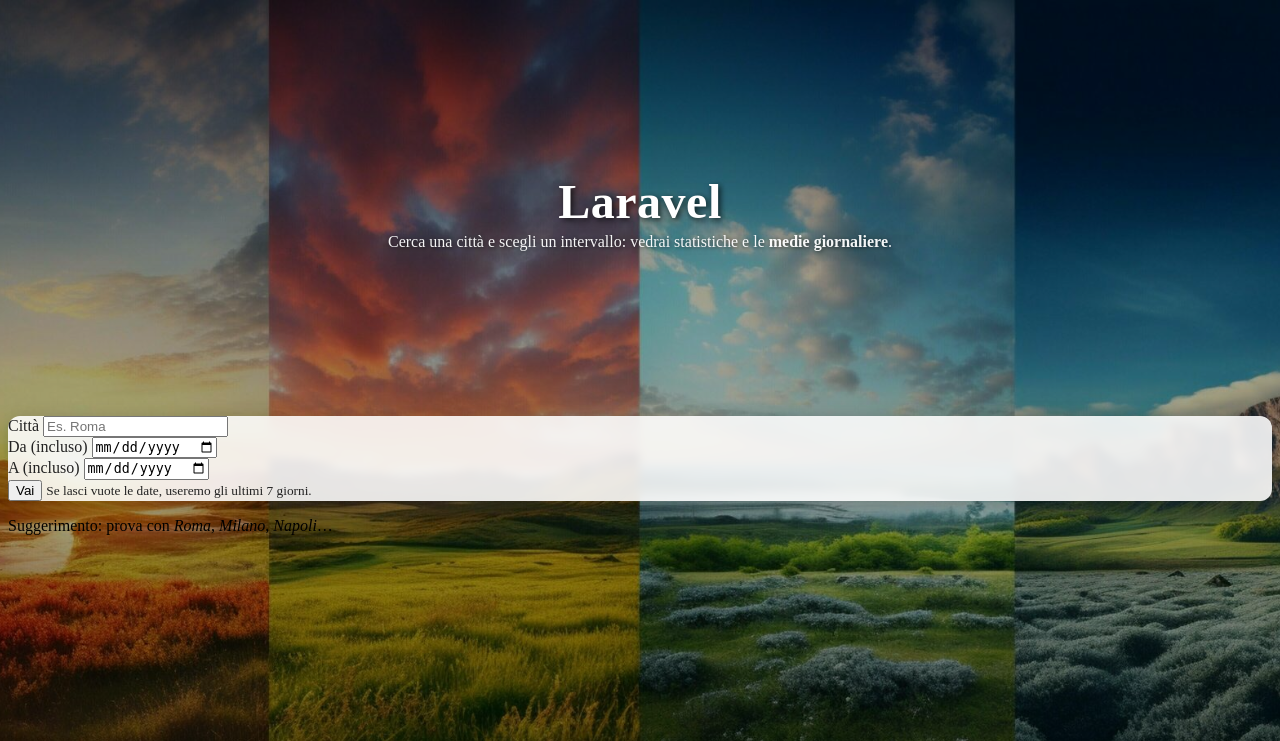
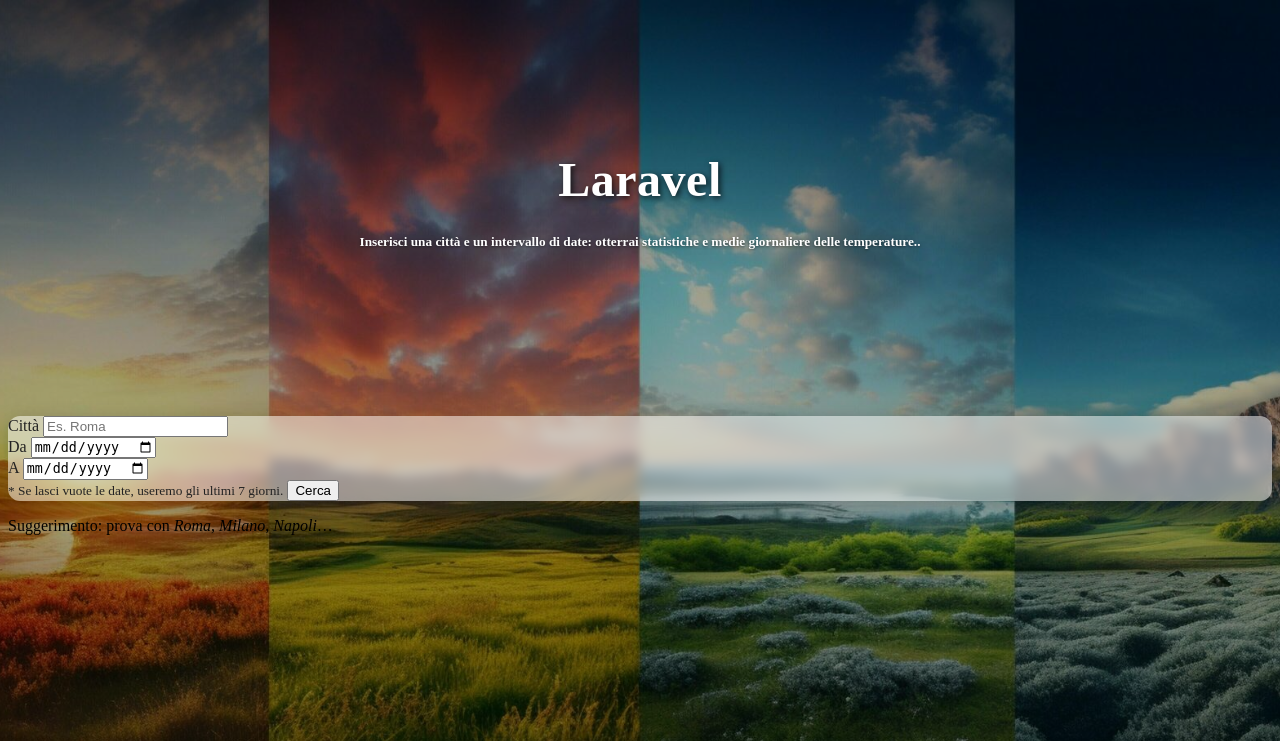
Before and after one commit to FabioCostantino84/weather-history-dashboard, a Laravel app: page / in a window 1280 px wide. Shown: the top 741 px of the page. Run offline with Laravel 12, Linux system fonts and the light colour scheme; style sheets or scripts are compiled from the project's sources.

Commit message:
Migliorata usabilità e grafica: -testo e titoli più leggibili -card con maggiore traspsrenza -aggiunto grafico

```diff
--- a/resources/css/app.css
+++ b/resources/css/app.css
@@ -107,8 +107,8 @@
    Card “vetro” (form e contenuti)
    ========================================================= */
 .card{
-  background-color: rgba(255, 255, 255, .88);
-  backdrop-filter: blur(4px);
+  background-color: rgba(255, 255, 255, .50);
+  backdrop-filter: blur(6px);
   border-radius: 12px;
   box-shadow: 0 4px 20px rgba(0,0,0, .2);
 }
--- a/resources/views/city/dashboard.blade.php
+++ b/resources/views/city/dashboard.blade.php
@@ -8,9 +8,9 @@
          così form e statistiche restano subito visibili senza scroll. --}}
     <div class="hero {{ !empty($city) ? 'hero-small' : '' }} on-bg">
       <h1 class="h1 mb-1">{{ config('app.name', 'WEATHER HISTORY By Innovhead') }}</h1>
-      <p class="subtitle">
-        Cerca una città e scegli un intervallo: vedrai statistiche e le <strong>medie giornaliere</strong>.
-      </p>
+      <h5 class="text-white">
+         <strong>Inserisci una città e un intervallo di date: otterrai statistiche e medie giornaliere delle temperature.</strong>.
+    </h5>
     </div>
 
     {{-- Messaggi flash (eventuali errori/ok) --}}
@@ -51,7 +51,7 @@
 
           {{-- Riga 2: le DATE, una accanto all’altra (su mobile vanno a capo) --}}
           <div class="col-12 col-sm-6">
-            <label for="from" class="form-label">Da (incluso)</label>
+            <label for="from" class="form-label">Da</label>
             <input
               type="date"
               id="from"
@@ -65,7 +65,7 @@
           </div>
 
           <div class="col-12 col-sm-6">
-            <label for="to" class="form-label">A (incluso)</label>
+            <label for="to" class="form-label">A</label>
             <input
               type="date"
               id="to"
@@ -80,8 +80,8 @@
 
           {{-- Pulsante invio --}}
           <div class="col-12 mt-2">
-            <button type="submit" class="btn btn-dark">Vai</button>
-            <small class="text-muted ms-2">Se lasci vuote le date, useremo gli ultimi 7 giorni.</small>
+            <small class="text-muted ms-2">* Se lasci vuote le date, useremo gli ultimi 7 giorni.</small>
+            <button type="submit" class="btn btn-dark">Cerca</button>
           </div>
         </form>
       </div>
@@ -89,11 +89,11 @@
 
     {{-- Se non abbiamo ancora fatto una ricerca, non mostriamo il resto --}}
     @if(empty($city))
-      <p class="text-muted">Suggerimento: prova con <em>Roma</em>, <em>Milano</em>, <em>Napoli</em>…</p>
+      <p class="text-white">Suggerimento: prova con <em>Roma</em>, <em>Milano</em>, <em>Napoli</em>…</p>
     @else
       {{-- Sezione risultati con ancoraggio e margine di scroll (niente salto “sotto” l’header) --}}
       <section id="results" class="scroll-target">
-        <h2 class="h5 mb-1">Statistiche — {{ $city->name }} ({{ $city->country ?? 'n/d' }})</h2>
+        <h2 class="text-white h5 mb-1">Statistiche — {{ $city->name }} ({{ $city->country ?? 'n/d' }})</h2>
 
         {{-- Box statistiche --}}
         <div class="row g-3 mb-3">
@@ -135,9 +135,9 @@
         @endphp
 
         {{-- Grafico medie giornaliere --}}
+        <h3 class="text-white h5">Grafico medie giornaliere</h3>
         <div class="card mb-3">
           <div class="card-body">
-            <h3 class="h5">Grafico medie giornaliere</h3>
 
             {{-- wrapper con altezza fissata: il canvas occupa il 100% di questo box --}}
             <div class="chart-wrap">
@@ -180,8 +191,11 @@
                     </tbody>
                   </table>
                 </div>
-              <small class="text-muted">Giorni totali: {{ $dailyRows->count() }}</small>
+                <div class="mt-2 text-end">
+                  <span class="badge text-bg-secondary">Giorni: {{ $dailyRows->count() }}</span>
+                </div>
               @endif
+            </div>
           </div>
         </div>
       </section>
```
Also changed, not shown: other parts of resources/views/city/dashboard.blade.php (+20 -9 lines), resources/js/app.js (+26 -1 lines). Lines whose indentation alone changed are shown as unchanged.
